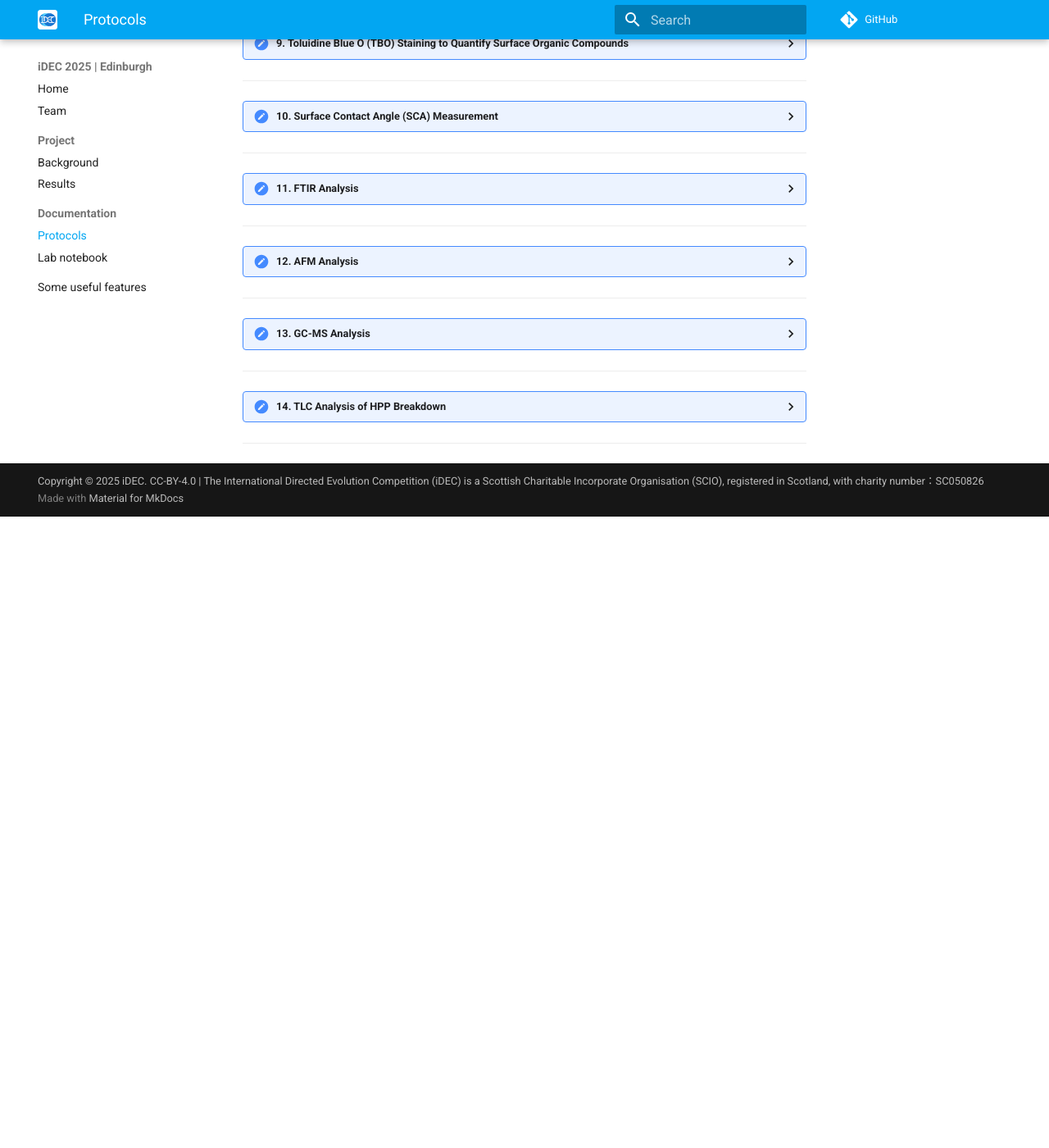
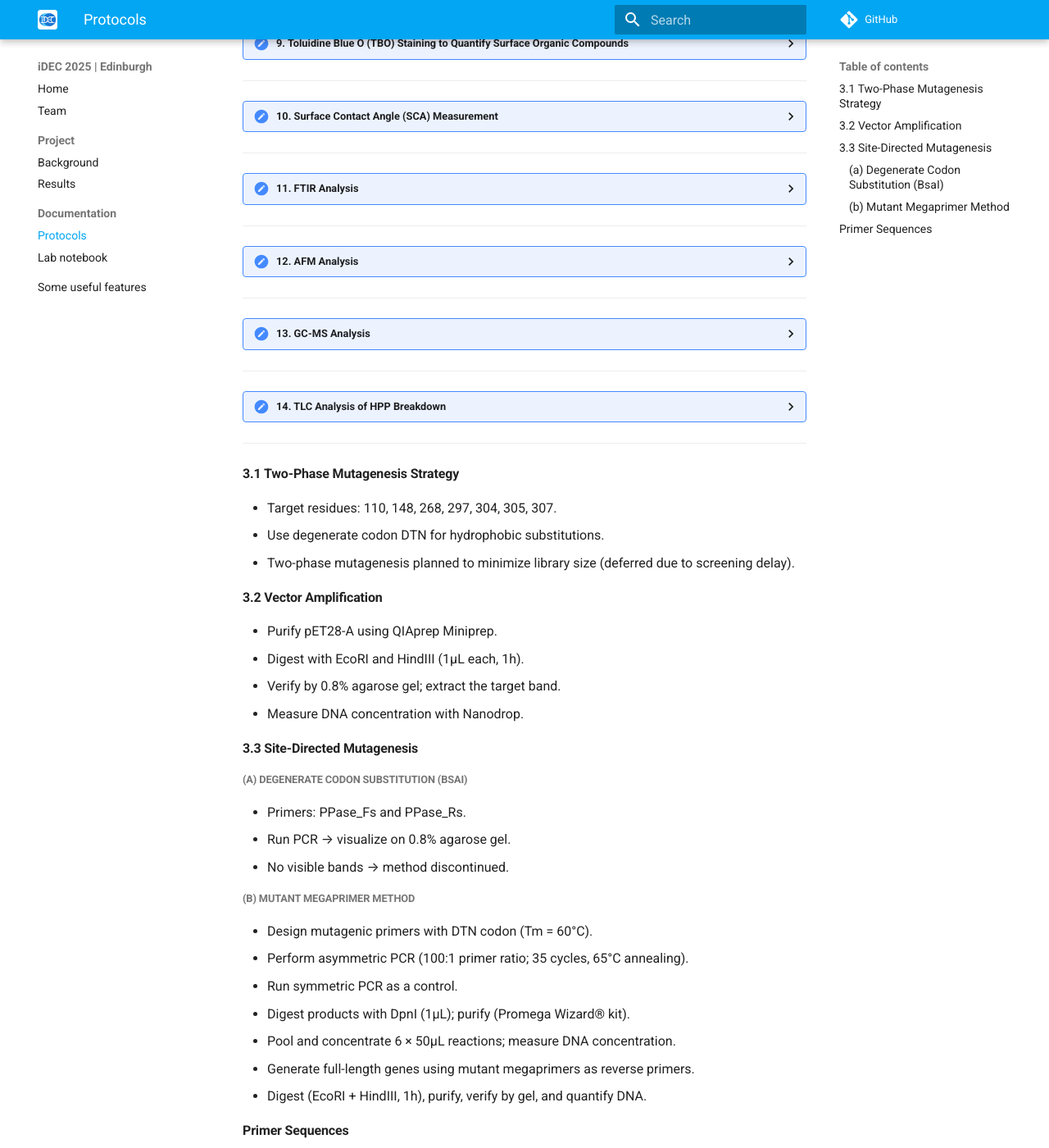
Before and after one commit to idec-teams/2025_Edinburgh, an MkDocs documentation site: the page built from docs/documentation/protocols.md, in a window 1280 px wide and 1400 px high, scrolled down 879 px. Shown: the whole window at 82% size. Built offline with MkDocs 1.6.1 and Material for MkDocs 9.7.7, drawn with Linux system fonts in a browser that asks for light colours; comment, search, counter and statistics services are not loaded; before the commit the page ends 1509 px from its top, so only the background shows below that; some of the changed text lies outside the part shown.

Commit message:
Update protocols.md
test

```diff
--- a/docs/documentation/protocols.md
+++ b/docs/documentation/protocols.md
@@ -267,3 +267,50 @@
 </details>
 
 ---
+
+#### 3.1 Two-Phase Mutagenesis Strategy
+
+- Target residues: 110, 148, 268, 297, 304, 305, 307.
+- Use degenerate codon DTN for hydrophobic substitutions.
+- Two-phase mutagenesis planned to minimize library size (deferred due to screening delay).
+
+#### 3.2 Vector Amplification
+
+- Purify pET28-A using QIAprep Miniprep.
+- Digest with EcoRI and HindIII (1µL each, 1h).
+- Verify by 0.8% agarose gel; extract the target band.
+- Measure DNA concentration with Nanodrop.
+
+#### 3.3 Site-Directed Mutagenesis
+
+##### (a) Degenerate Codon Substitution (BsaI)
+
+- Primers: PPase_Fs and PPase_Rs.
+- Run PCR → visualize on 0.8% agarose gel.
+- No visible bands → method discontinued.
+
+##### (b) Mutant Megaprimer Method
+
+- Design mutagenic primers with DTN codon (Tm = 60°C).
+- Perform asymmetric PCR (100:1 primer ratio; 35 cycles, 65°C annealing).
+- Run symmetric PCR as a control.
+- Digest products with DpnI (1µL); purify (Promega Wizard® kit).
+- Pool and concentrate 6 × 50µL reactions; measure DNA concentration.
+- Generate full-length genes using mutant megaprimers as reverse primers.
+- Digest (EcoRI + HindIII, 1h), purify, verify by gel, and quantify DNA.
+
+#### Primer Sequences
+
+| Purpose                     | Primer Name   | Primer Sequence                                         |
+|-----------------------------|---------------|--------------------------------------------------------|
+| Cloning (non-mutagenic)      | PPase_F      | ACTGGAATTCCCTGGTGCCACGCG                               |
+|                             | PPase_R      | CTAAATACGCAGGCTATCAATATAGCGTTC                         |
+| Combinatorial mutagenesis    | PPase_110_F  | CGCAAACAGAAATTCAGC**dtn**CTGATCGATGGCAAGAAC           |
+|                             | PPase_148_F  | CGTGTGGAACCGAAA**dtn**GAACAGGATCTGGCATTTTG            |
+|                             | PPase_268_F  | CTGCTGATTAATCTGGGT**dtn**ACAATGGAAGTTATGTGC           |
+|                             | PPase_297_F  | GAAAAAGAACGTATTAGCCTG**dtn**ATGCTGTATAGCGTGAATG       |
+|                             | PPase_304_F  | CAATGCTGTATAGCGTGAAT**dtn**GAGAAAGATATTGAACCTGCC      |
+|                             | PPase_305_F  | GCTGTATAGCGTGAATGAT**dtn**AAAGATATTGAACCTGCCG         |
+|                             | PPase_307_F  | GTATAGCGTGAATGATGAGAAA**dtn**ATTGAACCTGCCGC           |
+| Single-site mutagenesis      | PPase_Fs     | atcGGTCTCttcagc**dtn**CTGATCGATGGCAAGAACTTT           |
+|                             | PPase_Rs     | ATCggtctcGCTGAATTTCTGTTTGCGTTC                         |
```
